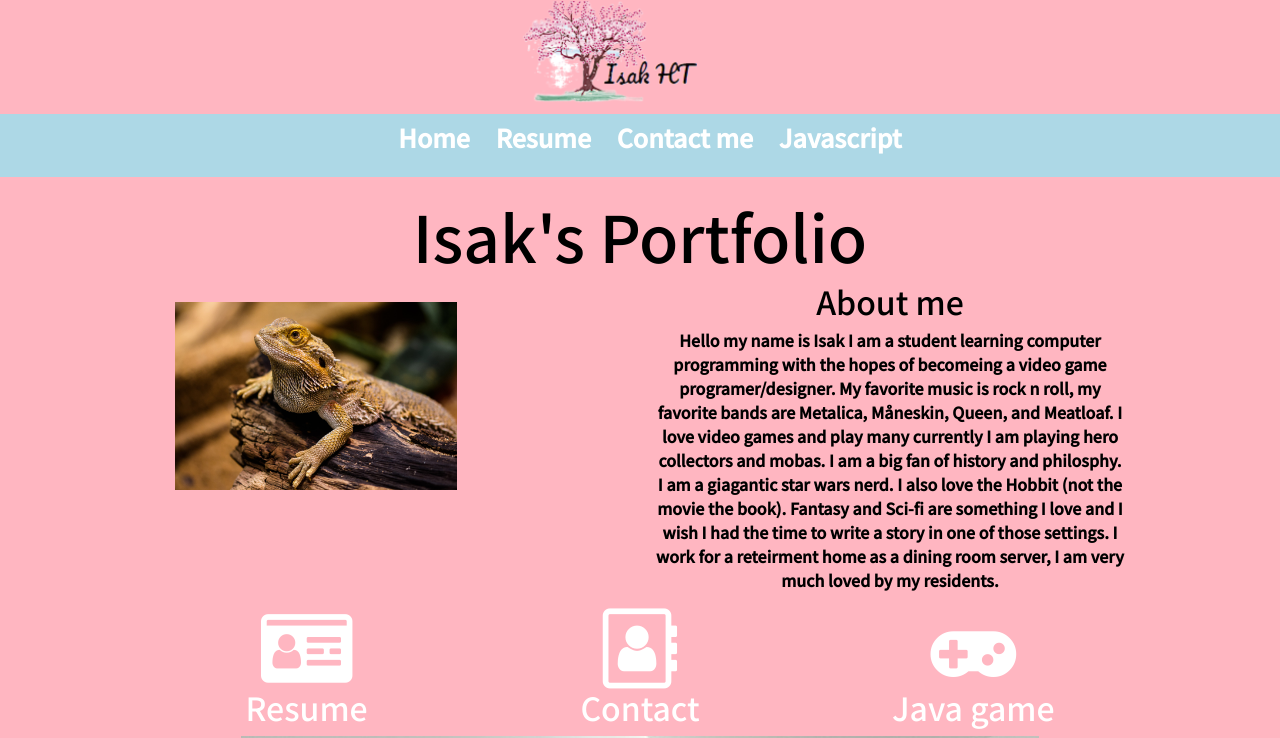
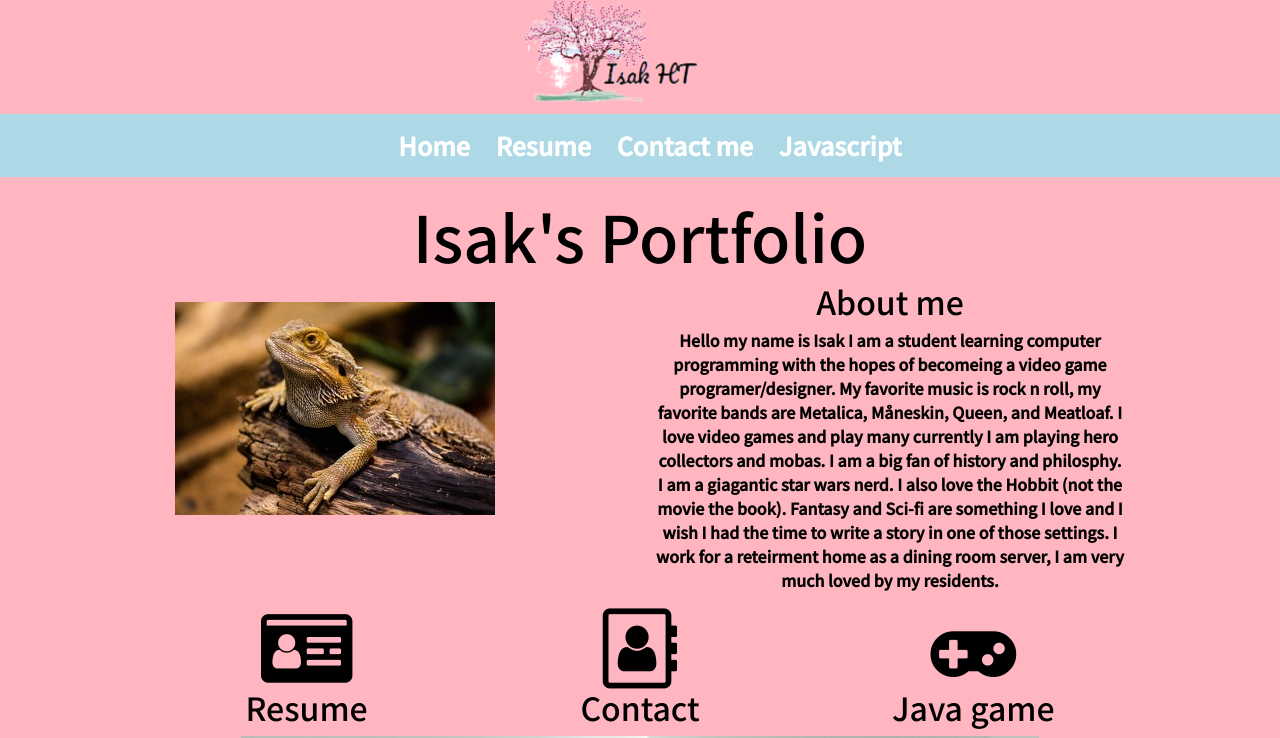
Before and after one commit to IsakHT/final, a plain HTML site: page index.html in a window 1280 px wide. Shown: the top 738 px of the page. Drawn offline with nearby package versions, Linux system fonts and the light colour scheme.

Commit message:
Add files via upload

```diff
--- a/index.html
+++ b/index.html
@@ -29,7 +29,7 @@
 		<div class="container-fluid center">
 			<div class="row">
 				<div class="col-sm-6">
-				<img src="images/lizard.jpg" alt=lizard class="home-image">
+					<img src="images/liz.jpg" alt=lizard class="home-image">
 				</div>
 				<div class="col-sm-6">
 					<h2>About me</h2>
@@ -51,7 +51,6 @@
 					<a href="javascript.html">
 					<i class="fa fa-gamepad" aria-hidden="true"></i>
 					<h2>Java game</h2></a>
-			</div>
 				</div>
 			</div>
 		</div>
--- a/style.css
+++ b/style.css
@@ -54,10 +54,13 @@ nav{
     font-size: 25px;
 }
 .home-image{
-    max-width: 60%;
-    max-height: 500px;
+    max-width: 100%;
+    max-height: 750px;
     float: left;
     margin: 20px;
+}
+.game-controls{
+    text-align: center;
 }
 .text-center{
     text-align: center;
@@ -82,6 +85,8 @@ input[type=submit]{
 nav ul{
   list-style-type: none;
   text-align: center;
+  margin-bottom: 8px;
+  margin-top: 8px;
 }
 nav li{
   display: inline;
@@ -130,10 +135,10 @@ color: black;
     box-sizing: border-box;
 }
 a:link{
-color: white;
+color: black;
 }
 a:visited{
-color: white;
+color: black;
 }
 a:hover{
 color: lightblue;
```
Also changed, not shown: javascript.html (+1 -2 lines), resume.html (+0 -1 lines), images/liz.jpg (added). Lines whose indentation alone changed are shown as unchanged.
